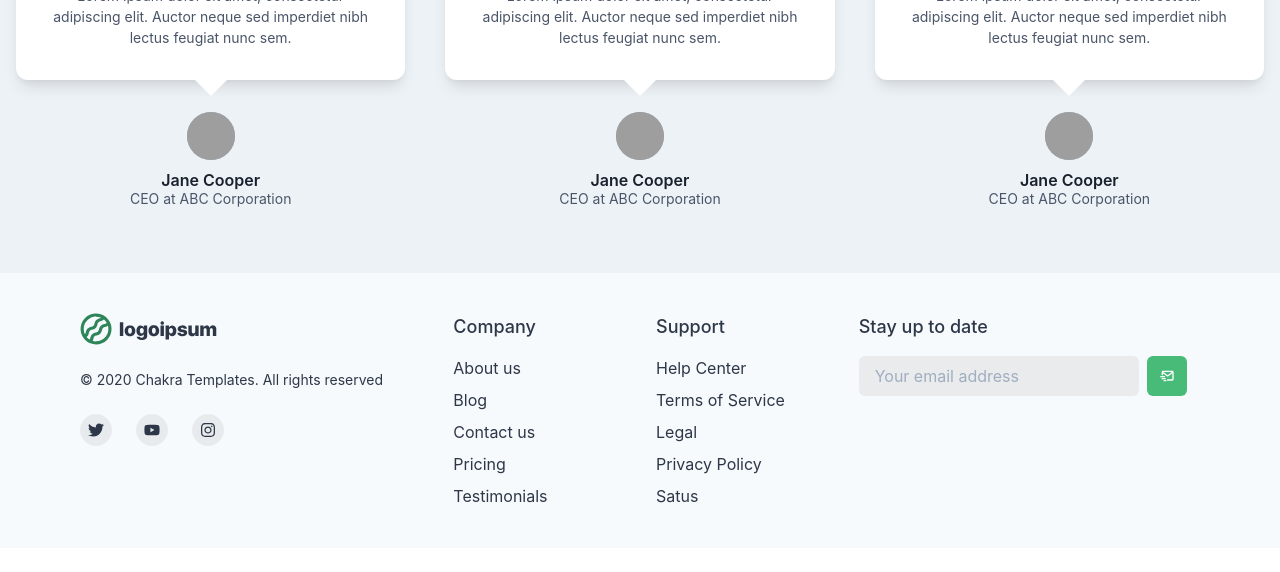
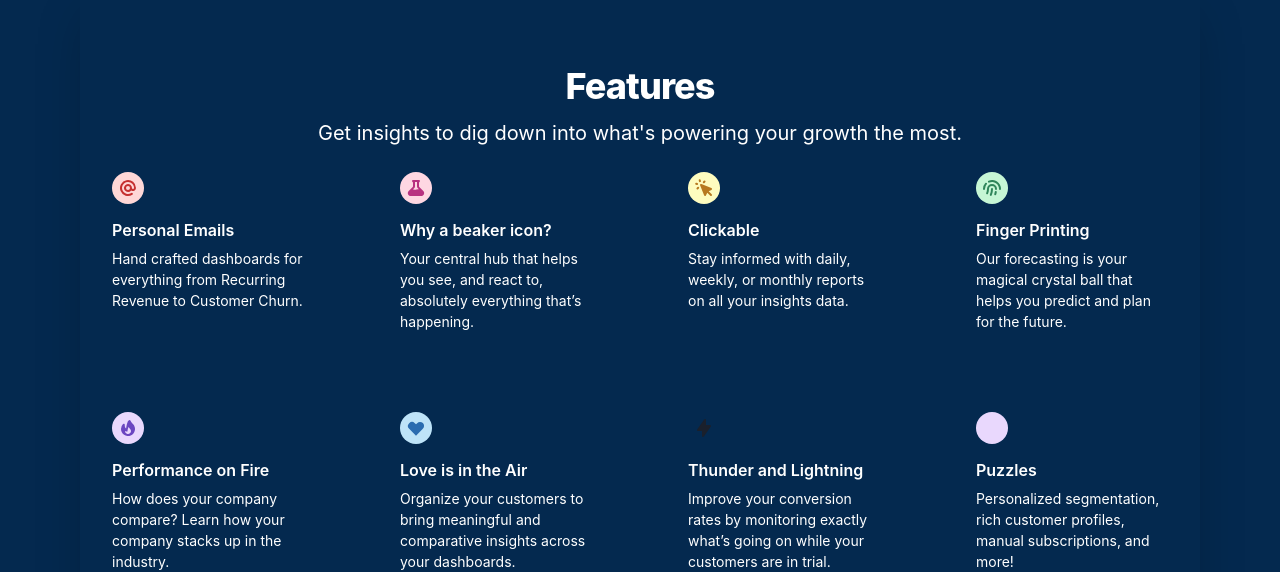
Before and after one commit to prajwalmadhav/adaler-frontend, a React (Create React App) app: page / in a window 1280 px wide. Shown: the part 2010-2582 px from the top of the page. Before the commit the page ends 2558 px from the top, so only its background shows below. Built offline with nearby package versions, Linux system fonts and the light colour scheme; grey boxes are pictures that could not be loaded.

Commit message:
Landing page final structure updated

```diff
--- a/src/components/Features/Features2.tsx
+++ b/src/components/Features/Features2.tsx
@@ -94,7 +94,7 @@ import {
               rounded={'md'}
               alt={'feature image'}
               src={
-                'https://i.postimg.cc/zB6b7Lns/Online-learning.gif'
+                'https://i.postimg.cc/hjDCv24M/Online-learning-amico.png'
               }
               objectFit={'cover'}
             />
--- a/src/components/Features/Features3.tsx
+++ b/src/components/Features/Features3.tsx
@@ -1,131 +1,287 @@
-import { ReactNode } from 'react';
+import React from "react";
 import {
-  Stack,
-  Container,
+  chakra,
   Box,
+  SimpleGrid,
   Flex,
-  Text,
-  Heading,
-  SimpleGrid,
-} from '@chakra-ui/react';
+  useColorModeValue,
+  Icon,
+} from "@chakra-ui/react";
+export default function Fgl() {
+  const Feature = (props: { color: any; icon: boolean | React.ReactChild | React.ReactFragment | React.ReactPortal | null | undefined; title: boolean | React.ReactChild | React.ReactFragment | React.ReactPortal | null | undefined; children: boolean | React.ReactChild | React.ReactFragment | React.ReactPortal | null | undefined; }) => {
+    return (
+      <Box>
+        <Flex
+          alignItems="center"
+          justifyContent="center"
+          w={8}
+          h={8}
+          mb={4}
+          rounded="full"
+          color={useColorModeValue(`${props.color}.600`, `${props.color}.100`)}
+          bg={useColorModeValue(`${props.color}.100`, `${props.color}.600`)}
+        >
+          <Icon
+            boxSize={5}
+            viewBox="0 0 20 20"
+            fill="currentColor"
+            aria-hidden="true"
+          >
+            {props.icon}
+          </Icon>
+        </Flex>
+        <chakra.h3
+          mb={2}
+          fontWeight="semibold"
+          lineHeight="shorter"
+          color={useColorModeValue("white","#000000000")}
+        >
+          {props.title}
+        </chakra.h3>
+        <chakra.p
+          fontSize="sm"
+          color={useColorModeValue("white", "gray.400")}
+        >
+          {props.children}
+        </chakra.p>
+      </Box>
+    );
+  };
+  return (
+    <Flex
+      bg={useColorModeValue("#04294f", "gray.600")}
+      p={20}
+      w="auto"
+      justifyContent="center"
+      alignItems="center"
+    >
+      <Box
+        px={8}
+        py={20}
+        mx="auto"
+        bg={useColorModeValue("#04294f", "gray.800")}
+        shadow="2xl"
+      >
+        <Box textAlign={{ lg: "center" }}>
+          <chakra.p
+            mt={2}
+            fontSize={{ base: "3xl", sm: "4xl" }}
+            lineHeight="8"
+            fontWeight="extrabold"
+            letterSpacing="tight"
+            color={useColorModeValue("white","#000000000")}
+          >
+            Features
+          </chakra.p>
+          <chakra.p
+            mt={4}
+            maxW="2xl"
+            fontSize="xl"
+            mx={{ lg: "auto" }}
+            color={useColorModeValue("white", "gray.400")}
+          >
+            Get insights to dig down into what's powering your growth the most.
+          </chakra.p>
+        </Box>
+        <SimpleGrid
+          columns={{ base: 1, sm: 2, md: 3, lg: 4 }}
+          spacingX={{ base: 16, lg: 24 }}
+          spacingY={20}
+          mt={6}
+        >
+          <Feature
+            color="red"
+            title="Personal Emails"
+            icon={
+              <path
+                fillRule="evenodd"
+                d="M14.243 5.757a6 6 0 10-.986 9.284 1 1 0 111.087 1.678A8 8 0 1118 10a3 3 0 01-4.8 2.401A4 4 0 1114 10a1 1 0 102 0c0-1.537-.586-3.07-1.757-4.243zM12 10a2 2 0 10-4 0 2 2 0 004 0z"
+                clipRule="evenodd"
+              />
+            }
+          >
+            Hand crafted dashboards for everything from Recurring Revenue to
+            Customer Churn.
+          </Feature>
 
-export default function StatsGridWithImage() {
-  return (
-    <Box bg={'gray.800'} position={'relative'}>
-      <Flex
-        flex={1}
-        zIndex={0}
-        display={{ base: 'none', lg: 'flex' }}
-        backgroundImage="url('/templates/stats-grid-with-image.png')"
-        backgroundSize={'cover'}
-        backgroundPosition="center"
-        backgroundRepeat="no-repeat"
-        position={'absolute'}
-        width={'50%'}
-        insetY={0}
-        right={0}>
-        <Flex
-          bgGradient={'linear(to-r, gray.800 10%, transparent)'}
-          w={'full'}
-          h={'full'}
-        />
-      </Flex>
-      <Container maxW={'7xl'} zIndex={10} position={'relative'}>
-        <Stack direction={{ base: 'column', lg: 'row' }}>
-          <Stack
-            flex={1}
-            color={'gray.400'}
-            justify={{ lg: 'center' }}
-            py={{ base: 4, md: 20, xl: 60 }}>
-            <Box mb={{ base: 8, md: 20 }}>
-              <Text
-                fontFamily={'heading'}
-                fontWeight={700}
-                textTransform={'uppercase'}
-                mb={3}
-                fontSize={'xl'}
-                color={'gray.500'}>
-                Technology
-              </Text>
-              <Heading
-                color={'white'}
-                mb={5}
-                fontSize={{ base: '3xl', md: '5xl' }}>
-                Need for Personlized Learning
-              </Heading>
-              <Text fontSize={'xl'} color={'gray.400'}>
-                The NewLife™ technology allows you to monitor your crops and get
-                complete insights at real time. The proprietary
-                software/hardware ecosystem prevents your plants from getting
-                neglected.
-              </Text>
-            </Box>
+          <Feature
+            color="pink"
+            title="Why a beaker icon?"
+            icon={
+              <path
+                fillRule="evenodd"
+                d="M7 2a1 1 0 00-.707 1.707L7 4.414v3.758a1 1 0 01-.293.707l-4 4C.817 14.769 2.156 18 4.828 18h10.343c2.673 0 4.012-3.231 2.122-5.121l-4-4A1 1 0 0113 8.172V4.414l.707-.707A1 1 0 0013 2H7zm2 6.172V4h2v4.172a3 3 0 00.879 2.12l1.027 1.028a4 4 0 00-2.171.102l-.47.156a4 4 0 01-2.53 0l-.563-.187a1.993 1.993 0 00-.114-.035l1.063-1.063A3 3 0 009 8.172z"
+                clipRule="evenodd"
+              />
+            }
+          >
+            Your central hub that helps you see, and react to, absolutely
+            everything that’s happening.
+          </Feature>
 
-            <SimpleGrid columns={{ base: 1, md: 2 }} spacing={10}>
-              {stats.map((stat) => (
-                <Box key={stat.title}>
-                  <Text
-                    fontFamily={'heading'}
-                    fontSize={'3xl'}
-                    color={'white'}
-                    mb={3}>
-                    {stat.title}
-                  </Text>
-                  <Text fontSize={'xl'} color={'gray.400'}>
-                    {stat.content}
-                  </Text>
-                </Box>
-              ))}
-            </SimpleGrid>
-          </Stack>
-          <Flex flex={1} />
-        </Stack>
-      </Container>
-    </Box>
+          <Feature
+            color="yellow"
+            title="Clickable"
+            icon={
+              <path
+                fillRule="evenodd"
+                d="M6.672 1.911a1 1 0 10-1.932.518l.259.966a1 1 0 001.932-.518l-.26-.966zM2.429 4.74a1 1 0 10-.517 1.932l.966.259a1 1 0 00.517-1.932l-.966-.26zm8.814-.569a1 1 0 00-1.415-1.414l-.707.707a1 1 0 101.415 1.415l.707-.708zm-7.071 7.072l.707-.707A1 1 0 003.465 9.12l-.708.707a1 1 0 001.415 1.415zm3.2-5.171a1 1 0 00-1.3 1.3l4 10a1 1 0 001.823.075l1.38-2.759 3.018 3.02a1 1 0 001.414-1.415l-3.019-3.02 2.76-1.379a1 1 0 00-.076-1.822l-10-4z"
+                clipRule="evenodd"
+              />
+            }
+          >
+            Stay informed with daily, weekly, or monthly reports on all your
+            insights data.
+          </Feature>
+
+          <Feature
+            color="green"
+            title="Finger Printing"
+            icon={
+              <>
+                <path
+                  fillRule="evenodd"
+                  d="M6.625 2.655A9 9 0 0119 11a1 1 0 11-2 0 7 7 0 00-9.625-6.492 1 1 0 11-.75-1.853zM4.662 4.959A1 1 0 014.75 6.37 6.97 6.97 0 003 11a1 1 0 11-2 0 8.97 8.97 0 012.25-5.953 1 1 0 011.412-.088z"
+                  clipRule="evenodd"
+                />
+                <path
+                  fillRule="evenodd"
+                  d="M5 11a5 5 0 1110 0 1 1 0 11-2 0 3 3 0 10-6 0c0 1.677-.345 3.276-.968 4.729a1 1 0 11-1.838-.789A9.964 9.964 0 005 11zm8.921 2.012a1 1 0 01.831 1.145 19.86 19.86 0 01-.545 2.436 1 1 0 11-1.92-.558c.207-.713.371-1.445.49-2.192a1 1 0 011.144-.83z"
+                  clipRule="evenodd"
+                />
+                <path
+                  fillRule="evenodd"
+                  d="M10 10a1 1 0 011 1c0 2.236-.46 4.368-1.29 6.304a1 1 0 01-1.838-.789A13.952 13.952 0 009 11a1 1 0 011-1z"
+                  clipRule="evenodd"
+                />
+              </>
+            }
+          >
+            Our forecasting is your magical crystal ball that helps you predict
+            and plan for the future.
+          </Feature>
+          <Feature
+            color="purple"
+            title="Performance on Fire"
+            icon={
+              <path
+                fillRule="evenodd"
+                d="M12.395 2.553a1 1 0 00-1.45-.385c-.345.23-.614.558-.822.88-.214.33-.403.713-.57 1.116-.334.804-.614 1.768-.84 2.734a31.365 31.365 0 00-.613 3.58 2.64 2.64 0 01-.945-1.067c-.328-.68-.398-1.534-.398-2.654A1 1 0 005.05 6.05 6.981 6.981 0 003 11a7 7 0 1011.95-4.95c-.592-.591-.98-.985-1.348-1.467-.363-.476-.724-1.063-1.207-2.03zM12.12 15.12A3 3 0 017 13s.879.5 2.5.5c0-1 .5-4 1.25-4.5.5 1 .786 1.293 1.371 1.879A2.99 2.99 0 0113 13a2.99 2.99 0 01-.879 2.121z"
+                clipRule="evenodd"
+              />
+            }
+          >
+            How does your company compare? Learn how your company stacks up in
+            the industry.
+          </Feature>
+          <Feature
+            color="blue"
+            title="Love is in the Air"
+            icon={
+              <path
+                fillRule="evenodd"
+                d="M3.172 5.172a4 4 0 015.656 0L10 6.343l1.172-1.171a4 4 0 115.656 5.656L10 17.657l-6.828-6.829a4 4 0 010-5.656z"
+                clipRule="evenodd"
+              />
+            }
+          >
+            Organize your customers to bring meaningful and comparative insights
+            across your dashboards.
+          </Feature>
+          <Feature
+            color="brand"
+            title="Thunder and Lightning"
+            icon={
+              <path
+                fillRule="evenodd"
+                d="M11.3 1.046A1 1 0 0112 2v5h4a1 1 0 01.82 1.573l-7 10A1 1 0 018 18v-5H4a1 1 0 01-.82-1.573l7-10a1 1 0 011.12-.38z"
+                clipRule="evenodd"
+              />
+            }
+          >
+            Improve your conversion rates by monitoring exactly what’s going on
+            while your customers are in trial.
+          </Feature>
+
+          <Feature
+            color="purple"
+            title="Puzzles"
+            icon={
+              <>
+                <path
+                  xmlns="http://www.w3.org/2000/svg"
+                  viewBox="0 0 20 20"
+                  fill="currentColor"
+                  aria-hidden="true"
+                >
+                  <path d="M10 3.5a1.5 1.5 0 013 0V4a1 1 0 001 1h3a1 1 0 011 1v3a1 1 0 01-1 1h-.5a1.5 1.5 0 000 3h.5a1 1 0 011 1v3a1 1 0 01-1 1h-3a1 1 0 01-1-1v-.5a1.5 1.5 0 00-3 0v.5a1 1 0 01-1 1H6a1 1 0 01-1-1v-3a1 1 0 00-1-1h-.5a1.5 1.5 0 010-3H4a1 1 0 001-1V6a1 1 0 011-1h3a1 1 0 001-1v-.5z" />
+                </path>
+              </>
+            }
+          >
+            Personalized segmentation, rich customer profiles, manual
+            subscriptions, and more!
+          </Feature>
+
+          {/* <Feature
+            color="pink"
+            title="Sparkles"
+            icon={
+              <path
+                fillRule="evenodd"
+                d="M5 2a1 1 0 011 1v1h1a1 1 0 010 2H6v1a1 1 0 01-2 0V6H3a1 1 0 010-2h1V3a1 1 0 011-1zm0 10a1 1 0 011 1v1h1a1 1 0 110 2H6v1a1 1 0 11-2 0v-1H3a1 1 0 110-2h1v-1a1 1 0 011-1zM12 2a1 1 0 01.967.744L14.146 7.2 17.5 9.134a1 1 0 010 1.732l-3.354 1.935-1.18 4.455a1 1 0 01-1.933 0L9.854 12.8 6.5 10.866a1 1 0 010-1.732l3.354-1.935 1.18-4.455A1 1 0 0112 2z"
+                clipRule="evenodd"
+              />
+            }
+          >
+            Merge external data with your metrics for deeper insights in to your
+            customers and your business.
+          </Feature>
+
+          <Feature
+            color="red"
+            title="Stars"
+            icon={
+              <path d="M9.049 2.927c.3-.921 1.603-.921 1.902 0l1.07 3.292a1 1 0 00.95.69h3.462c.969 0 1.371 1.24.588 1.81l-2.8 2.034a1 1 0 00-.364 1.118l1.07 3.292c.3.921-.755 1.688-1.54 1.118l-2.8-2.034a1 1 0 00-1.175 0l-2.8 2.034c-.784.57-1.838-.197-1.539-1.118l1.07-3.292a1 1 0 00-.364-1.118L2.98 8.72c-.783-.57-.38-1.81.588-1.81h3.461a1 1 0 00.951-.69l1.07-3.292z" />
+            }
+          >
+            Want your metrics in other services? Extend and integrate to our
+            every part of your business.
+          </Feature>
+
+          <Feature
+            color="green"
+            title="Support"
+            icon={
+              <path
+                fillRule="evenodd"
+                d="M18 10a8 8 0 11-16 0 8 8 0 0116 0zm-2 0c0 .993-.241 1.929-.668 2.754l-1.524-1.525a3.997 3.997 0 00.078-2.183l1.562-1.562C15.802 8.249 16 9.1 16 10zm-5.165 3.913l1.58 1.58A5.98 5.98 0 0110 16a5.976 5.976 0 01-2.516-.552l1.562-1.562a4.006 4.006 0 001.789.027zm-4.677-2.796a4.002 4.002 0 01-.041-2.08l-.08.08-1.53-1.533A5.98 5.98 0 004 10c0 .954.223 1.856.619 2.657l1.54-1.54zm1.088-6.45A5.974 5.974 0 0110 4c.954 0 1.856.223 2.657.619l-1.54 1.54a4.002 4.002 0 00-2.346.033L7.246 4.668zM12 10a2 2 0 11-4 0 2 2 0 014 0z"
+                clipRule="evenodd"
+              />
+            }
+          >
+            Send important updates from here to your team’s Support channels.
+          </Feature>
+
+          <Feature
+            color="blue"
+            title="Finger Printing for Robots"
+            icon={
+              <>
+                <path
+                  fillRule="evenodd"
+                  d="M3 4a1 1 0 011-1h3a1 1 0 011 1v3a1 1 0 01-1 1H4a1 1 0 01-1-1V4zm2 2V5h1v1H5zM3 13a1 1 0 011-1h3a1 1 0 011 1v3a1 1 0 01-1 1H4a1 1 0 01-1-1v-3zm2 2v-1h1v1H5zM13 3a1 1 0 00-1 1v3a1 1 0 001 1h3a1 1 0 001-1V4a1 1 0 00-1-1h-3zm1 2v1h1V5h-1z"
+                  clipRule="evenodd"
+                />
+                <path d="M11 4a1 1 0 10-2 0v1a1 1 0 002 0V4zM10 7a1 1 0 011 1v1h2a1 1 0 110 2h-3a1 1 0 01-1-1V8a1 1 0 011-1zM16 9a1 1 0 100 2 1 1 0 000-2zM9 13a1 1 0 011-1h1a1 1 0 110 2v2a1 1 0 11-2 0v-3zM7 11a1 1 0 100-2H4a1 1 0 100 2h3zM17 13a1 1 0 01-1 1h-2a1 1 0 110-2h2a1 1 0 011 1zM16 17a1 1 0 100-2h-3a1 1 0 100 2h3z" />
+              </>
+            }
+          >
+            Goals, Breakouts, Instant notifications, Comparisons, Annotations
+            and Cohort Analysis!
+          </Feature> */}
+        </SimpleGrid>
+      </Box>
+    </Flex>
   );
 }
-
-const StatsText = ({ children }: { children: ReactNode }) => (
-  <Text as={'span'} fontWeight={700} color={'white'}>
-    {children}
-  </Text>
-);
-
-const stats = [
-  {
-    title: '10+',
-    content: (
-      <>
-        <StatsText>Software modules</StatsText> for detailed monitoring and
-        real-time analytics
-      </>
-    ),
-  },
-  {
-    title: '24/7',
-    content: (
-      <>
-        <StatsText>Analytics</StatsText> enabled right in your dashboard without
-        history limitations
-      </>
-    ),
-  },
-  {
-    title: '13%',
-    content: (
-      <>
-        <StatsText>Farms</StatsText> in North America has chosen NewLife™ as
-        their management solution
-      </>
-    ),
-  },
-  {
-    title: '250M+',
-    content: (
-      <>
-        <StatsText>Plants</StatsText> currently connected and monitored by the
-        NewLife™ software
-      </>
-    ),
-  },
-];
--- a/src/components/Hero/Hero.tsx
+++ b/src/components/Hero/Hero.tsx
@@ -57,11 +57,11 @@ import {
         </Flex>
         <Flex flex={1}>
           <Image
-            boxSize='600px'
+            boxSize='650px'
             alt={'Login Image'}
             objectFit={'cover'}
             src={
-              'https://i.postimg.cc/Jhw8QhLv/Learning.gif'
+              'https://i.ibb.co/x2jtQXL/Flame-Space-Adventures-transparent-by-Icons8.gif'
 
             }
           />
--- a/src/components/NavBar/Navbar.tsx
+++ b/src/components/NavBar/Navbar.tsx
@@ -94,7 +94,7 @@ import {
               {/* SIGN IN START */}
             <Button onClick={onOpenSigninModal} as={'a'} className='sign'>
               Sign In</Button>
-            <Modal isOpen={isOpenSigninModal} onClose={onCloseSigninModal} blockScrollOnMount={false}  isCentered motionPreset='slideInBottom' >
+            <Modal isOpen={isOpenSigninModal} onClose={onCloseSigninModal} blockScrollOnMount={false}   motionPreset='slideInBottom' >
             <ModalOverlay/>
             <ModalContent>
               <ModalHeader className='ModalHeader'> Sign In </ModalHeader>
@@ -118,7 +118,7 @@ import {
             </Box>
             <Box>
 
-            <Button onClick={onOpenReportModal} display={{ base: 'none', md: 'inline-flex' }} className='sign'>Sign Up</Button>
+            <Button onClick={onOpenReportModal} display={{ base: 'none', md: 'inline-flex' }} colorScheme="red" className='sign'>Sign Up</Button>
 
             <Modal isOpen={isOpenReportModal} onClose={onCloseReportModal} blockScrollOnMount={false}  isCentered motionPreset='slideInBottom' >
             <ModalOverlay/>
--- a/src/pages/Homepage/Homepage.tsx
+++ b/src/pages/Homepage/Homepage.tsx
@@ -3,8 +3,9 @@ import Footer from '../../components/Footer/Footer';
 import NavBar from '../../components/NavBar/Navbar'
 import Hero from './../../components/Hero/Hero';
 import Features1 from './../../components/Features/Features1';
-import Features2 from '../../components/Features/Features4';
+import Features2 from '../../components/Features/Features2';
 import Features3 from '../../components/Features/Features3';
+import Features4 from '../../components/Features/Features4';
 import Testimonials from './../../components/Testimonials/Testimonials';
 
 export default function Homepage() {
@@ -14,7 +15,7 @@ export default function Homepage() {
             <Hero />
             <Features1 />
             <Features2 />
-
+            <Features3 />
 
             <Testimonials />
             <Footer />
```
Also changed, not shown: src/components/Features/Features1.tsx (+4 -4 lines).
